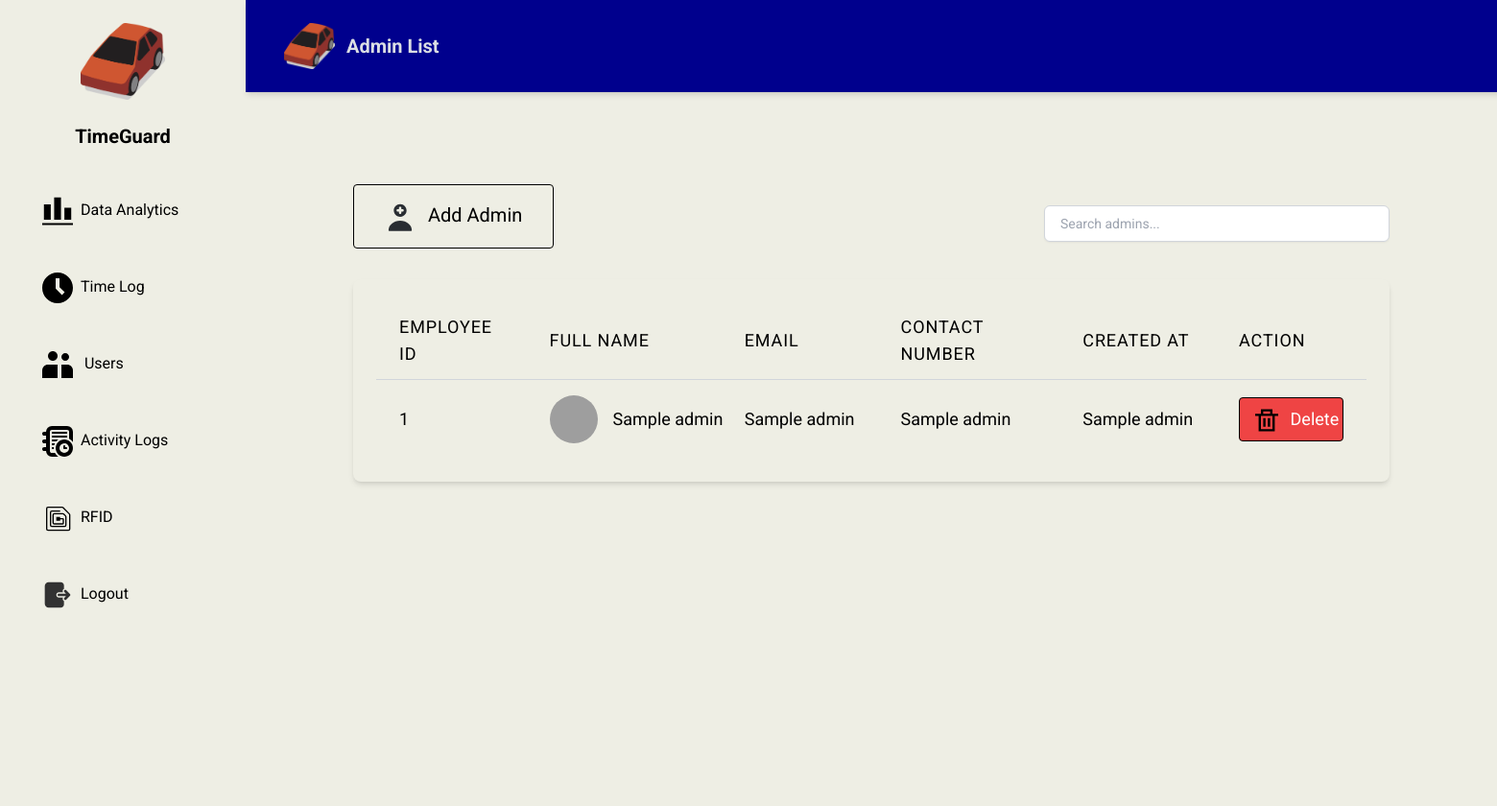
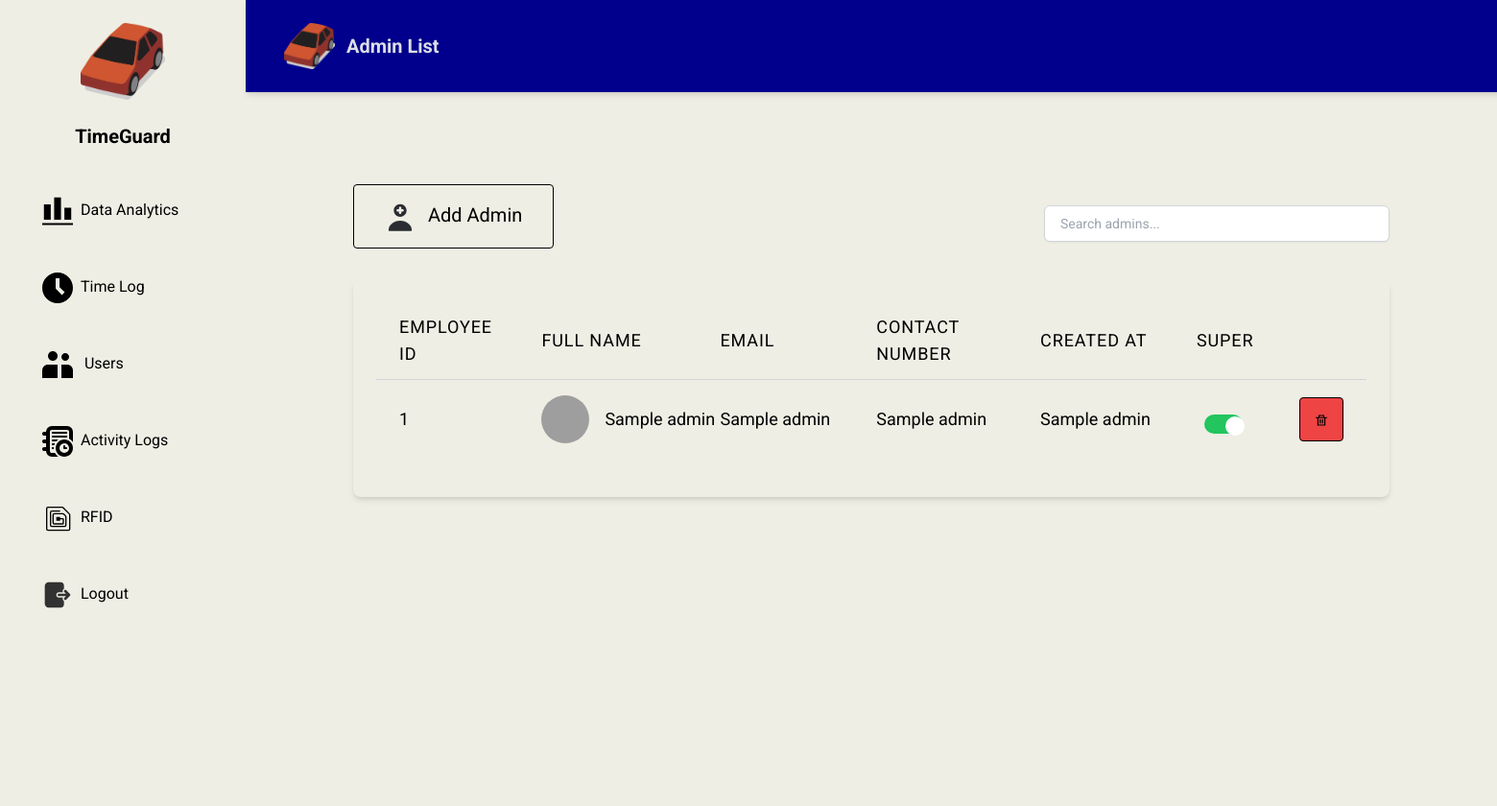
Before and after one commit to ruisu-iwnl/vms-rfid-python, a Python web app: template app/templates/dashboard/admin/manageadmin.html in a window 1560 px wide; the page is wider, and only the part inside the window is pictured. Shown: the top 840 px of that part at 96% size. Run offline with Jinja, Linux system fonts and the light colour scheme; the template is opened without the code that fills it: most values are stand-ins (such as "Sample title", 1, 10 or a date in 2020); form fields are guessed from the names that the template uses; style sheets or scripts are compiled from the project's sources; some libraries are stand-ins or nearby versions; grey boxes are pictures that could not be loaded.

Commit message:
design indication if the admin is super or not

```diff
--- a/app/routes/dashboard/admin/manageadmin.py
+++ b/app/routes/dashboard/admin/manageadmin.py
@@ -20,19 +20,20 @@
 
     sort_column = valid_columns.get(sort_by, 'a.employee_id')
 
-    logged_in_admin_email = session.get('email')  # assuming email is stored in session
+    logged_in_admin_email = session.get('email')
 
     try:
         cursor, connection = get_cursor()
 
         cursor.execute(f"""
             SELECT a.employee_id AS emp_no, CONCAT(a.firstname, ' ', a.lastname) AS full_name, a.contactnumber,
-                a.email, a.created_at, a.profile_image
+                a.email, a.created_at, a.profile_image, a.is_super_admin  -- Include is_super_admin field
             FROM admin a
             WHERE a.deleted_at IS NULL
             AND a.email != %s  -- Exclude the logged-in admin
             ORDER BY {sort_column} {order}, a.employee_id
         """, (logged_in_admin_email,))
+
 
         admins = cursor.fetchall()
 
--- a/app/templates/dashboard/admin/manageadmin.html
+++ b/app/templates/dashboard/admin/manageadmin.html
@@ -56,7 +56,7 @@
                             {% endif %}
                         </a>
                     </th>
-                    <th class="px-6 py-3 text-left text-lg font-medium text-black uppercase tracking-wider">Action</th>
+                    <th class="px-6 py-3 text-left text-lg font-medium text-black uppercase tracking-wider">Super</th>
                 </tr>
             </thead>
 
@@ -76,10 +76,22 @@
                         <td class="px-6 py-4 whitespace-nowrap text-lg text-black">{{ admin[2] }}</td>
                         <td class="px-6 py-4 whitespace-nowrap text-lg text-black">{{ admin[4] }}</td>
 
-                        <!-- Delete Button Column -->
+                        <!-- Toggle for Super Admin Status -->
+                        <td class="px-6 py-4 whitespace-nowrap text-lg text-black">
+                            <label for="toggle-{{ admin[0] }}" class="inline-flex items-center cursor-pointer">
+                                <span class="mr-2 text-black"></span>
+                                <span class="relative">
+                                    <!-- Check if the admin is a super admin -->
+                                    <input type="checkbox" id="toggle-{{ admin[0] }}" class="sr-only peer" {% if admin[6] %} checked {% endif %} />
+                                    <div class="toggle-track bg-gray-300 w-10 h-5 rounded-full transition-colors duration-200 ease-in-out peer-checked:bg-green-500"></div>
+                                    <div class="toggle-dot absolute left-0.5 top-0.5 w-5 h-5 bg-white rounded-full transition-all duration-200 ease-in-out peer-checked:translate-x-5"></div>
+                                </span>
+                            </label>
+                        </td>
+
                         <td class="px-6 py-4 whitespace-nowrap text-lg text-black">
                             <button class="delete-admin-btn bg-red-500 text-white py-2 px-4 rounded border border-black hover:bg-red-700" data-admin-id="{{ admin[0] }}" data-url="{{ url_for('adminlist.delete_admin', admin_id=admin[0]) }}">
-                                <img src="{{ url_for('static', filename='images/icons/delete.svg') }}" alt="Delete Admin" class="inline h-6 w-6 mr-2"> Delete
+                                <img src="{{ url_for('static', filename='images/icons/delete.svg') }}" alt="Delete Admin" class="inline h-6 w-6 mr-2">
                             </button>
                         </td>
                     </tr>
@@ -87,7 +99,38 @@
             </tbody>
         </table>
 
-        <!-- Pagination code omitted for brevity -->
+    <!-- Pagination -->
+    <div class="flex justify-center mt-4">
+        <nav class="relative z-0 inline-flex shadow-lg -space-x-px" aria-label="Pagination">
+            {% if page > 1 %}
+                <a href="{{ url_for('adminlist.adminlist', page=1, sort_by=sort_by, order=order) }}" class="relative inline-flex items-center px-4 py-2 border border-gray-400 text-base font-medium text-white bg-indigo-600 rounded-full hover:bg-indigo-700 focus:outline-none focus:ring-2 focus:ring-indigo-500 transition ease-in-out duration-300">
+                    <i class="fas fa-angle-double-left"></i>
+                </a>
+            {% endif %}
+
+            {% set start_page = page - 2 %}
+            {% set end_page = page + 2 %}
+
+            {% if start_page < 1 %}
+                {% set start_page = 1 %}
+            {% endif %}
+
+            {% if end_page > total_pages %}
+                {% set end_page = total_pages %}
+            {% endif %}
+
+            {% for p in range(start_page, end_page + 1) %}
+                <a href="{{ url_for('adminlist.adminlist', page=p, sort_by=sort_by, order=order) }}" class="relative inline-flex items-center px-4 py-2 border border-gray-400 text-base font-medium {{ 'bg-indigo-600' if p == page else 'bg-gray-300' }} rounded-full text-white hover:bg-indigo-700 focus:outline-none focus:ring-2 focus:ring-indigo-500 transition ease-in-out duration-300">
+                    {{ p }}
+                </a>
+            {% endfor %}
+
+            {% if page < total_pages %}
+                <a href="{{ url_for('adminlist.adminlist', page=total_pages, sort_by=sort_by, order=order) }}" class="relative inline-flex items-center px-4 py-2 border border-gray-400 text-base font-medium text-white bg-indigo-600 rounded-full hover:bg-indigo-700 focus:outline-none focus:ring-2 focus:ring-indigo-500 transition ease-in-out duration-300">
+                    <i class="fas fa-angle-double-right"></i>
+                </a>
+            {% endif %}
+        </nav>
     </div>
 </div>
 
```
